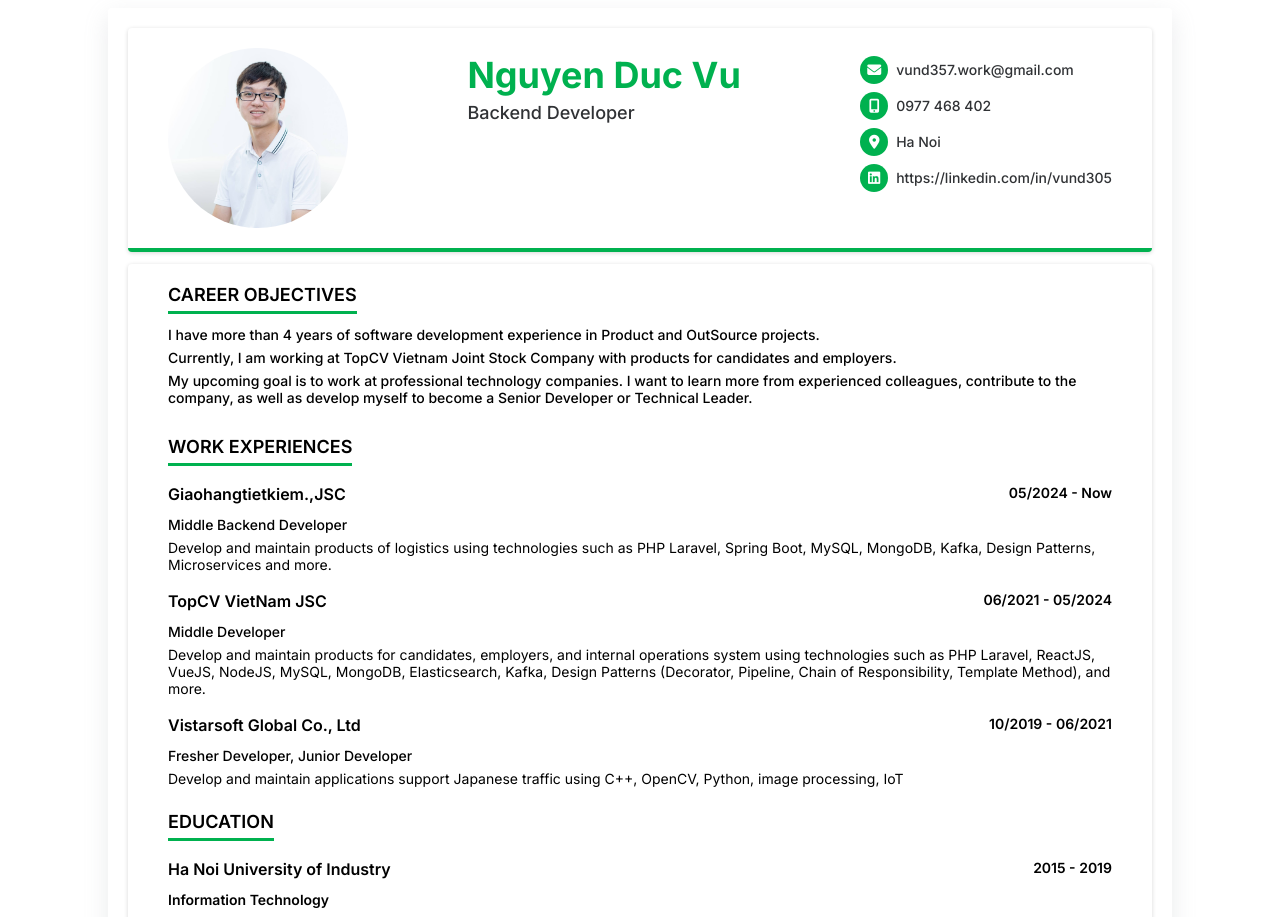
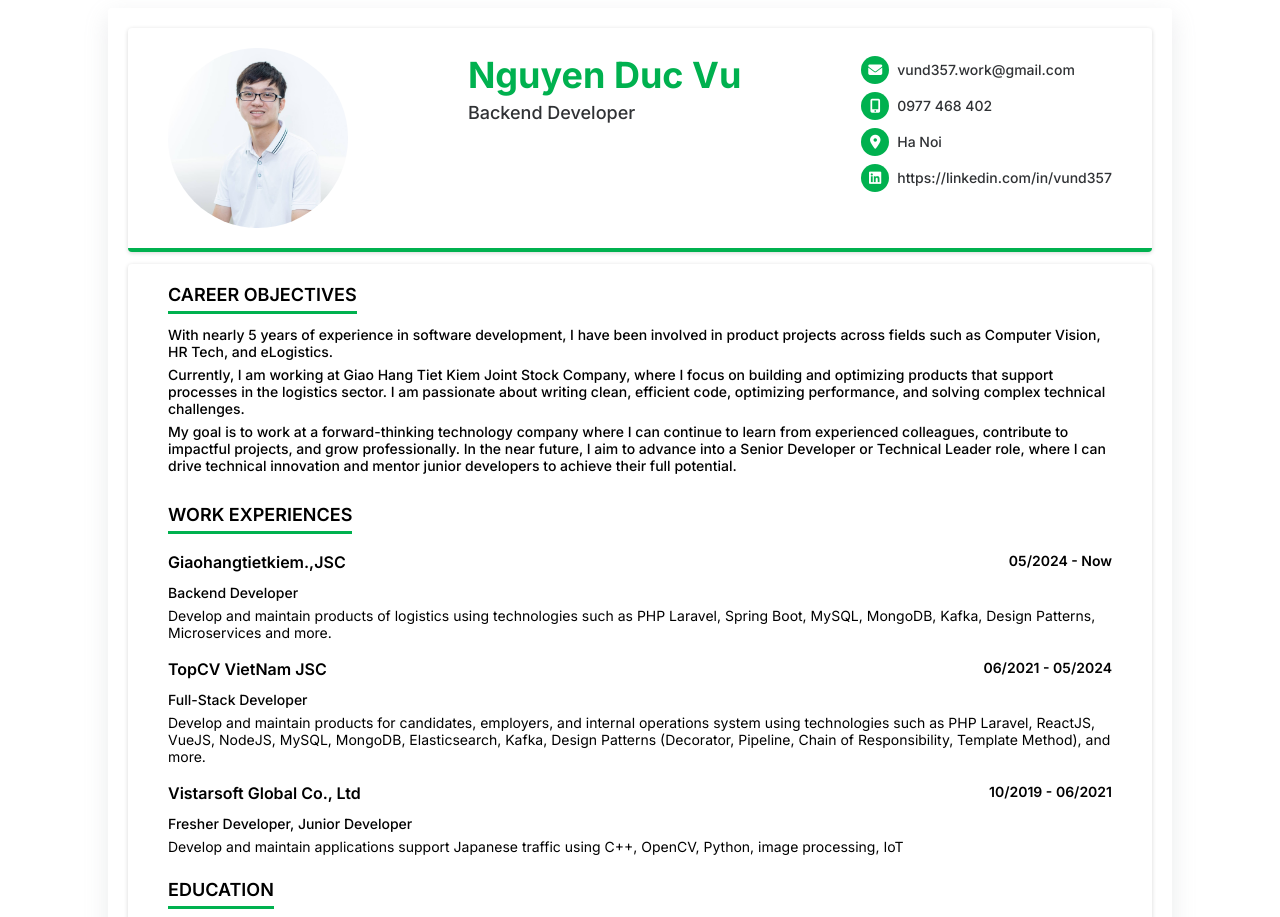
Before and after one commit to vund357/my-cv, a plain HTML site: page index.html in a window 1280 px wide. Shown: the top 917 px of the page. Drawn offline with Linux system fonts and the light colour scheme.

Commit message:
update cv

```diff
--- a/cv.js
+++ b/cv.js
@@ -19,16 +19,16 @@ const data = {
         },
         {
             icon: "fa-brands fa-linkedin",
-            action: "https://linkedin.com/in/vund305",
-            text: "https://linkedin.com/in/vund305",
+            action: "https://linkedin.com/in/vund357",
+            text: "https://linkedin.com/in/vund357",
         },
     ],
     objectives: {
       title: 'CAREER OBJECTIVES',
       items: [
-          'I have more than 4 years of software development experience in Product and OutSource projects.',
-          'Currently, I am working at TopCV Vietnam Joint Stock Company with products for candidates and employers.',
-          'My upcoming goal is to work at professional technology companies. I want to learn more from experienced colleagues, contribute to the company, as well as develop myself to become a Senior Developer or Technical Leader.',
+          'With nearly 5 years of experience in software development, I have been involved in product projects across fields such as Computer Vision, HR Tech, and eLogistics.',
+          'Currently, I am working at Giao Hang Tiet Kiem Joint Stock Company, where I focus on building and optimizing products that support processes in the logistics sector. I am passionate about writing clean, efficient code, optimizing performance, and solving complex technical challenges.',
+          'My goal is to work at a forward-thinking technology company where I can continue to learn from experienced colleagues, contribute to impactful projects, and grow professionally. In the near future, I aim to advance into a Senior Developer or Technical Leader role, where I can drive technical innovation and mentor junior developers to achieve their full potential.',
       ],
     },
     educations: {
@@ -45,7 +45,7 @@ const data = {
                 },
                 {
                     label: 'Description',
-                    text: '',
+                    text: 'This project has significantly enhanced the overall efficiency of logistics operations, reduced delivery times, and improved customer satisfaction by providing accurate tracking information and optimizing the pickup and delivery routes.',
                 },
                 {
                     label: 'Team Size',
@@ -53,7 +53,7 @@ const data = {
                 },
                 {
                     label: 'Positions',
-                    text: 'Middle Backend Developer'
+                    text: 'Backend Developer'
                 },
                 {
                     label: 'Responsibilities',
@@ -88,7 +88,7 @@ const data = {
                 },
                 {
                     label: 'Positions',
-                    text: 'Middle Developer'
+                    text: 'Full-Stack Developer'
                 },
                 {
                     label: 'Responsibilities',
@@ -123,7 +123,7 @@ const data = {
                 },
                 {
                     label: 'Positions',
-                    text: 'Middle Developer',
+                    text: 'Full-Stack Developer',
                 },
                 {
                     label: 'Responsibilities',
@@ -160,7 +160,7 @@ const data = {
                 },
                 {
                     label: 'Positions',
-                    text: 'Middle Developer'
+                    text: 'Full-Stack Developer'
                 },
                 {
                     label: 'Responsibilities',
--- a/index.html
+++ b/index.html
@@ -30,7 +30,7 @@
                         <span class="font-bold py-6 text-16">Giaohangtietkiem.,JSC</span>
                         <span class="font-bold py-6">05/2024 - Now</span>
                     </div>
-                    <div class="my-6">Middle Backend Developer</div>
+                    <div class="my-6">Backend Developer</div>
                     <div class="flex-col font-400">
                         <span>Develop and maintain products of logistics using technologies such as PHP
 Laravel, Spring Boot, MySQL, MongoDB, Kafka, Design Patterns, Microservices and more.</span>
@@ -41,7 +41,7 @@ Laravel, Spring Boot, MySQL, MongoDB, Kafka, Design Patterns, Microservices and
                         <span class="font-bold py-6 text-16">TopCV VietNam JSC</span>
                         <span class="font-bold py-6">06/2021 - 05/2024</span>
                     </div>
-                    <div class="my-6">Middle Developer</div>
+                    <div class="my-6">Full-Stack Developer</div>
                     <div class="flex-col font-400">
                         <span>Develop and maintain products for candidates, employers, and internal operations system using technologies such as PHP
 Laravel, ReactJS, VueJS, NodeJS, MySQL, MongoDB, Elasticsearch, Kafka, Design Patterns (Decorator, Pipeline, Chain of Responsibility, Template Method), and more.</span>
```
